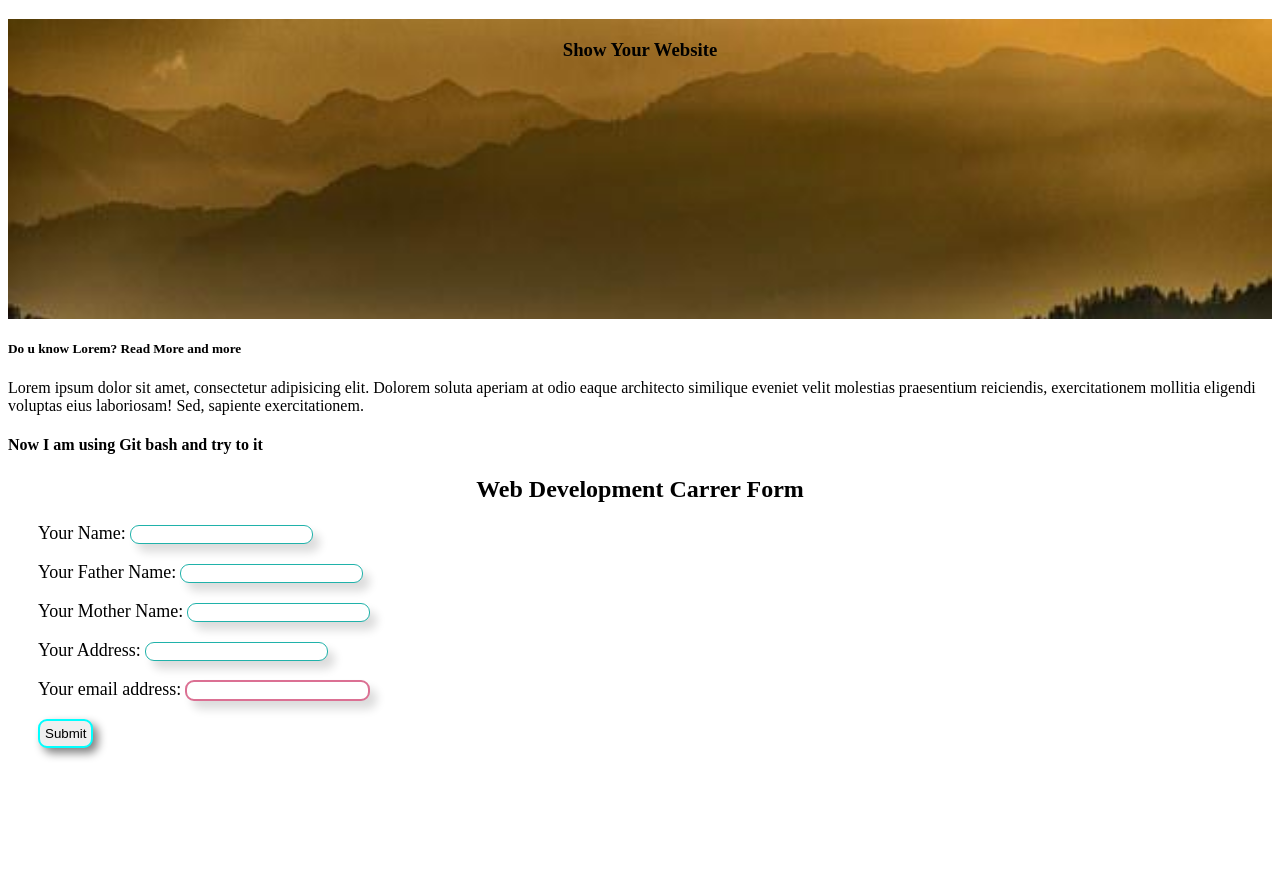
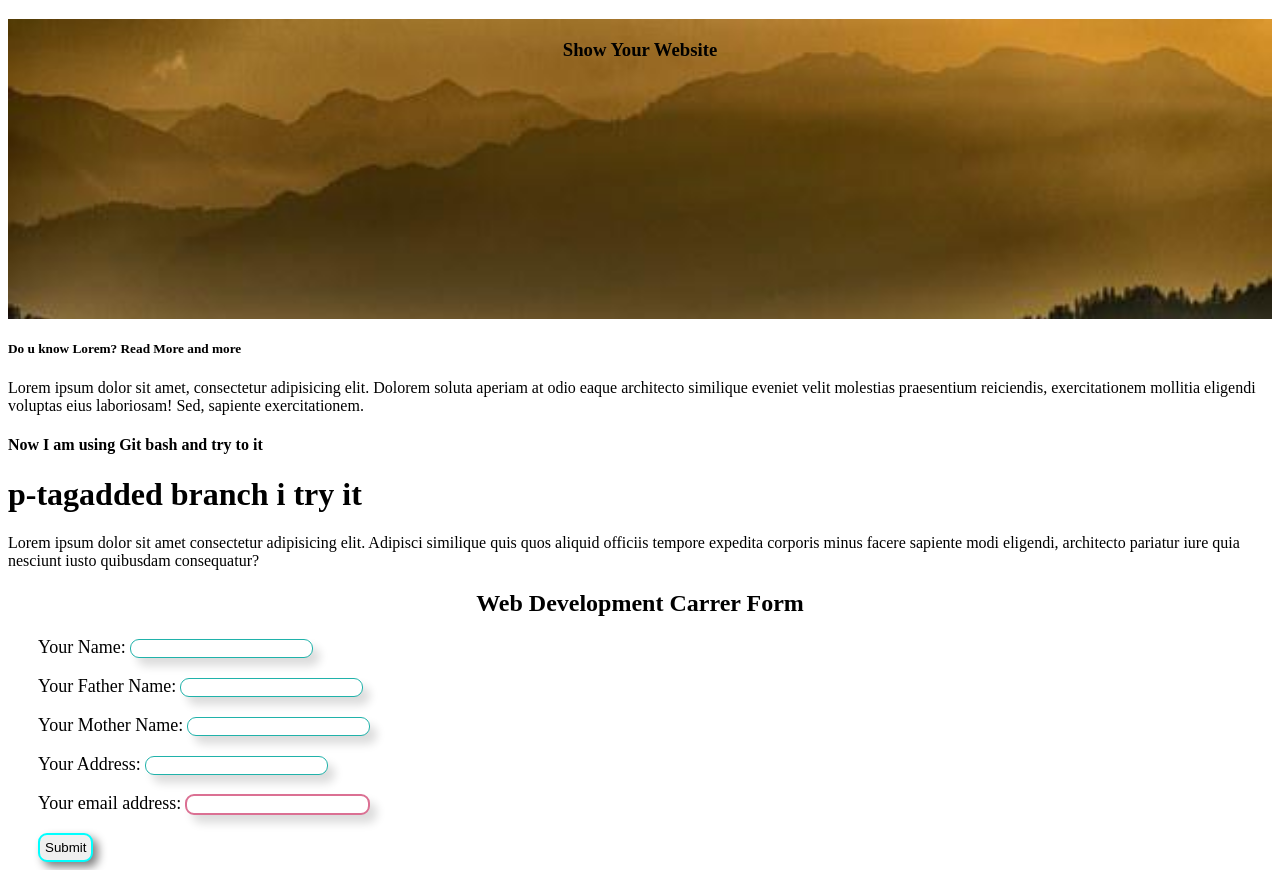
Before and after one commit to Asrafpavel/my-second-repo, a plain HTML site: page index.html in a window 1280 px wide. Before the commit the page ends 800 px from the top, so only its background shows below. Drawn offline with Linux system fonts and the light colour scheme.

Commit message:
added some ptag

```diff
--- a/index.html
+++ b/index.html
@@ -13,6 +13,8 @@
     <h5>Do u know Lorem? Read More and more</h5>
     <p> Lorem ipsum dolor sit amet, consectetur adipisicing elit. Dolorem soluta aperiam at odio eaque architecto similique eveniet velit molestias praesentium reiciendis, exercitationem mollitia eligendi voluptas eius laboriosam! Sed, sapiente exercitationem.</p>
     <h4>Now I am using Git bash and try to it</h4>
+    <p><h1>p-tagadded branch i try it</h1>
+    Lorem ipsum dolor sit amet consectetur adipisicing elit. Adipisci similique quis quos aliquid officiis tempore expedita corporis minus facere sapiente modi eligendi, architecto pariatur iure quia nesciunt iusto quibusdam consequatur?</p>
     <h2>Web Development Carrer Form</h2>
     <form class="form-type">
        <label for="Your name">Your Name:</label>
```
